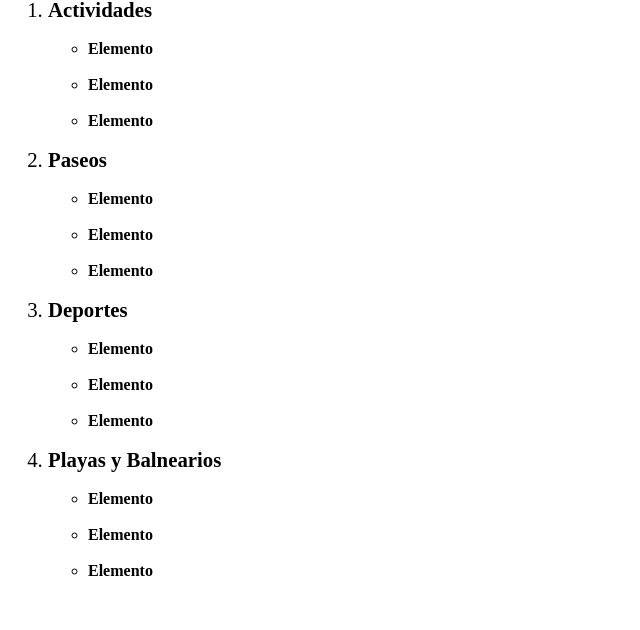
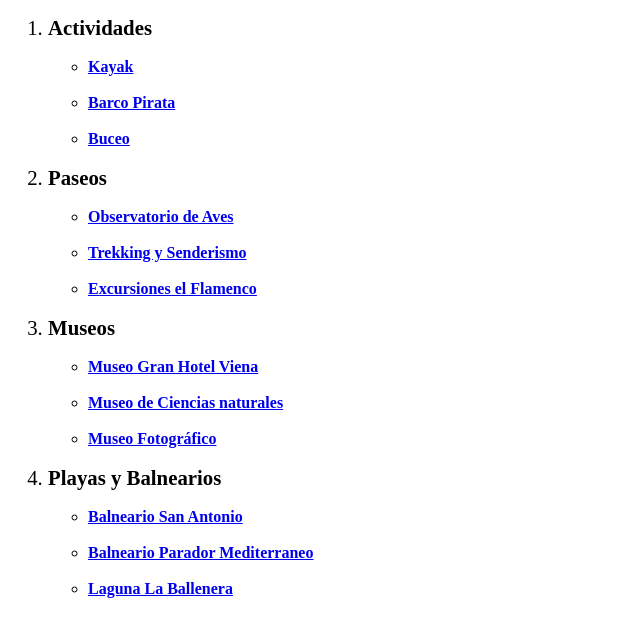
Before and after one commit to Miguel-Angel-tapia/PrepCourse-html, a plain HTML site: page mi pagina/visits_activities.html in a window 1280 px wide. Shown: the part 170-800 px from the top of the page, without its empty margins (0-640 px from the left). Drawn offline with Linux system fonts and the light colour scheme.

Commit message:
estoy cansado jefe

```diff
--- a/mi pagina/visits_activities.html
+++ b/mi pagina/visits_activities.html
@@ -1,71 +1,167 @@
 <!DOCTYPE html>
-<html>
+<html lang="es">
   <head>
     <meta charset="utf-8" />
     <meta name="viewport" content="width=device-width, initial-scale=1" />
-    <title>Visits and Activities</title>
+    <title>Visitas y Actividades</title>
   </head>
   <body>
+    <!--Navegacion principal-->
     <nav>
       <ul>
         <li>
           <b><a href="./index.html">Inicio</a></b>
         </li>
         <li>
-          <b><a href="./about.html">About</a></b>
+          <b><a href="./about.html">Acerca de</a></b>
         </li>
         <li>
           <b><a href="./visits_activities.html">Visitas y Actividades</a></b>
         </li>
         <li>
-          <b><a href="accommodation.html">Alojamientos</a></b>
+          <b><a href="./accommodation.html">Alojamientos</a></b>
+        </li>
+        <li>
+          <b><a href="./entertainment.html">Entretenimiento</a></b>
         </li>
       </ul>
     </nav>
-    <h1>Visits and Activities</h1>
+    <h1>Visitas y Actividades</h1>
     <ol>
       <li style="font-size: 1.3em"><strong>Actividades</strong></li>
-
+      <!--Actividades-->
       <ul>
         <br />
-        <li><b>Elemento</b></li>
+        <li>
+          <b
+            ><a
+              href="https://www.instagram.com/mira.kayak/?hl=es"
+              target="_blank"
+              >Kayak</a
+            ></b
+          >
+        </li>
         <br />
-        <li><b>Elemento</b></li>
+        <li>
+          <b
+            ><a
+              href="https://www.facebook.com/barcopiratacentella/?locale=es_LA"
+              target="_blank"
+              >Barco Pirata</a
+            ></b
+          >
+        </li>
         <br />
-        <li><b>Elemento</b></li>
+        <li>
+          <b
+            ><a
+              href="https://www.tripadvisor.co/Attraction_Review-g2268228-d15635522-Reviews-Buceo-Miramar_Province_of_Cordoba_Central_Argentina.html"
+              target="_blank"
+              >Buceo</a
+            ></b
+          >
+        </li>
         <br />
       </ul>
       <li style="font-size: 1.3em"><strong>Paseos</strong></li>
-
+      <!--Paseos-->
       <ul>
         <br />
-        <li><b>Elemento</b></li>
+        <li>
+          <b
+            ><a
+              href="https://www.tripadvisor.com.ar/Attraction_Review-g2268228-d20328434-Reviews-Observatorio_de_Aves_Loma_de_los_Indios-Miramar_Province_of_Cordoba_Central_Arg.html"
+              target="_blank"
+              >Observatorio de Aves</a
+            ></b
+          >
+        </li>
         <br />
-        <li><b>Elemento</b></li>
+        <li>
+          <b
+            ><a
+              href="https://es.wikiloc.com/rutas/senderismo/argentina/cordoba/miramar"
+              target="_blank"
+              >Trekking y Senderismo</a
+            ></b
+          >
+        </li>
         <br />
-        <li><b>Elemento</b></li>
+        <li>
+          <b
+            ><a href="https://www.excursioneselflamenco.com/" target="_blank"
+              >Excursiones el Flamenco</a
+            ></b
+          >
+        </li>
         <br />
       </ul>
-      <li style="font-size: 1.3em"><strong>Deportes</strong></li>
-
+      <li style="font-size: 1.3em"><strong>Museos</strong></li>
+      <!--Museos-->
       <ul>
         <br />
-        <li><b>Elemento</b></li>
+        <li>
+          <b
+            ><a href="https://www.granhotelviena.com/" target="_blank"
+              >Museo Gran Hotel Viena</a
+            ></b
+          >
+        </li>
         <br />
-        <li><b>Elemento</b></li>
+        <li>
+          <b>
+            <a
+              href="https://www.tripadvisor.com.ar/Attraction_Review-g2268228-d6220164-Reviews-Museo_de_Ciencias_naturales_Anibal_Montes-Miramar_Province_of_Cordoba_Central_Ar.html"
+              target="_blank"
+              >Museo de Ciencias naturales</a
+            ></b
+          >
+        </li>
         <br />
-        <li><b>Elemento</b></li>
+        <li>
+          <b
+            ><a
+              href="https://cooperativamiramar.com.ar/?page_id=47"
+              target="_blank"
+              >Museo Fotográfico</a
+            ></b
+          >
+        </li>
         <br />
       </ul>
       <li style="font-size: 1.3em"><strong>Playas y Balnearios</strong></li>
-
+      <!--Playas y Balnearios-->
       <ul>
         <br />
-        <li><b>Elemento</b></li>
+        <li>
+          <b
+            ><a
+              href="https://www.tripadvisor.com.ar/Attraction_Review-g2268228-d12005964-Reviews-Balneario_San_Antonio-Miramar_Province_of_Cordoba_Central_Argentina.html"
+              target="_blank"
+              >Balneario San Antonio</a
+            ></b
+          >
+        </li>
         <br />
-        <li><b>Elemento</b></li>
+        <li>
+          <b
+            ><a
+              href="https://www.tripadvisor.com.ar/Attraction_Review-g2268228-d7694766-Reviews-Balneario_Parador_Mediterraneo-Miramar_Province_of_Cordoba_Central_Argentina.html"
+              target="_blank"
+              >Balneario Parador Mediterraneo</a
+            ></b
+          >
+        </li>
         <br />
-        <li><b>Elemento</b></li>
+        <li>
+          <b
+            ><a
+              href="https://www.tripadvisor.com.ar/Attraction_Review-g2268228-d5250009-Reviews-Laguna_La_Ballenera-Miramar_Province_of_Cordoba_Central_Argentina.html"
+              target="_blank"
+              >Laguna La Ballenera</a
+            ></b
+          >
+        </li>
       </ul>
     </ol>
   </body>
```
Also changed, not shown: mi pagina/about.html (+8 -4 lines), mi pagina/accommodation.html (+9 -6 lines), mi pagina/entertainment.html (added, +32 -0 lines), mi pagina/index.html (+1 -2 lines).
